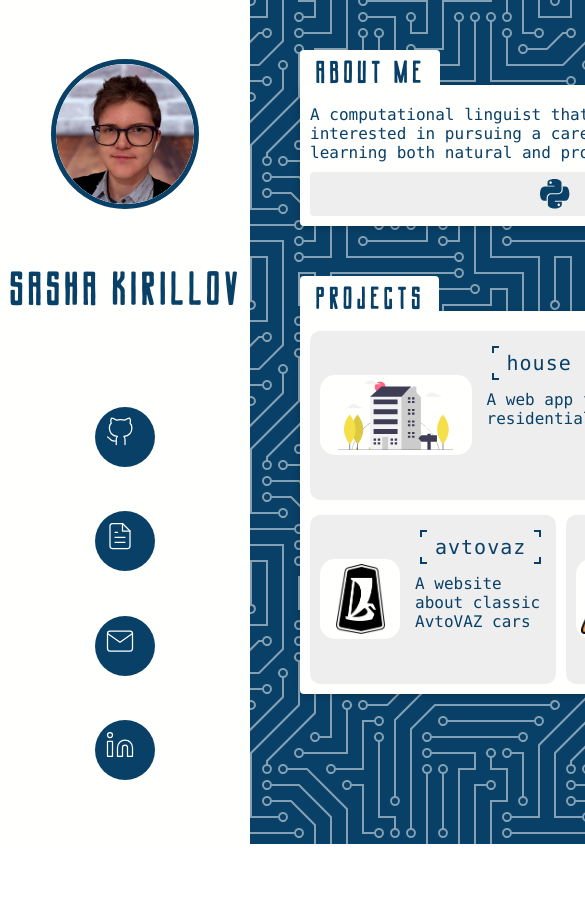
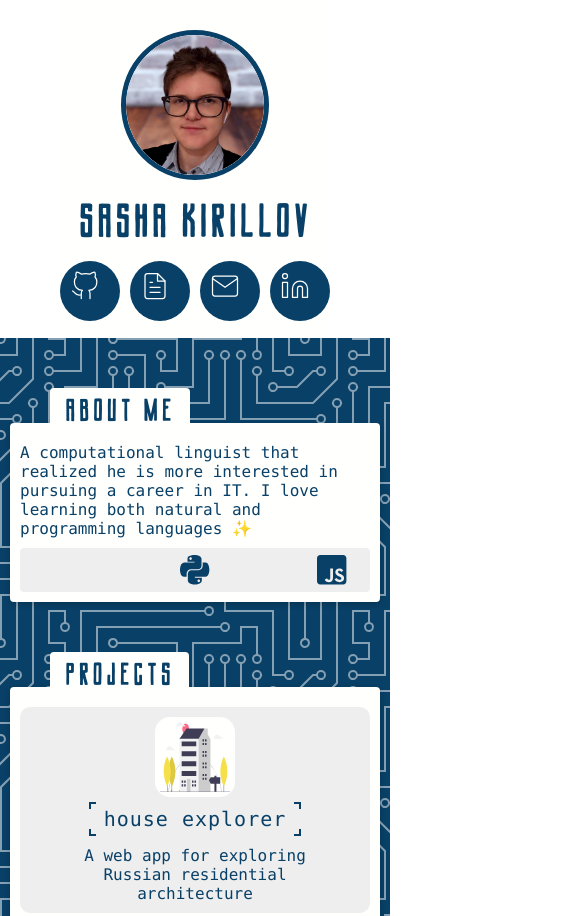
Before and after one commit to sasha-kir/homepage, a website built with webpack: page public/index.html in a window 390 px wide. Shown: the top 916 px of the page, 585 px wide, since content can reach past the window. Before the commit the page ends 844 px from the top, so only its background shows below. Built offline with nearby package versions, Linux system fonts and the light colour scheme; files whose address does not match are found by name.

Commit message:
add responsiveness

```diff
--- a/src/style.css
+++ b/src/style.css
@@ -70,7 +70,7 @@ main {
 #social-networks {
     display: grid;
     grid-template-rows: repeat(4, 1fr);
-    row-gap: 10px;
+    grid-gap: 10px;
 }
 
 .social-btn {
@@ -143,7 +143,6 @@ main {
     background-color: var(--light-theme);
     margin: 35px 50px 0 50px;
     min-height: 100px;
-    min-width: 450px;
     border-radius: 4px;
     box-shadow: 0 2px 6px 0 rgba(0, 0, 0, 0.2);
     padding: 10px;
@@ -175,7 +174,7 @@ main {
 
 #projects {
     display: grid;
-    grid-template-columns: 1fr 1fr;
+    grid-template-columns: repeat(auto-fill, minmax(300px, 1fr));
     grid-template-rows: 1fr 1fr;
     row-gap: 5px;
     column-gap: 10px;
@@ -279,3 +278,60 @@ main {
     background: var(--light-theme);
     border-radius: 10px;
 }
+
+@media screen and (max-width: 900px) {
+    .project-card.main {
+        grid-column: auto;
+    }
+    .project-logo img {
+        height: 70px;
+        max-width: 70px;
+    }
+    main {
+        padding-bottom: 30px;
+    }
+}
+
+@media screen and (max-width: 750px) {
+    #root {
+        grid-template-columns: 1fr;
+    }
+    aside {
+        padding-bottom: initial;
+        padding-top: 30px;
+        grid-template-rows: 1fr 0.5fr 0.5fr;
+    }
+    #social-networks {
+        grid-template-rows: auto;
+        grid-template-columns: repeat(4, 1fr);
+    }
+    #full-name {
+        align-self: center;
+    }
+    .social-btn:hover .tooltip {
+        display: none;
+    }
+    .main-section-content {
+        margin: 35px 10px 0;
+    }
+    .project-card {
+        padding: 10px 0px;
+        grid-template-columns: initial;
+        justify-items: center;
+    }
+    .project-logo {
+        max-width: 50px;
+    }
+    .project-content {
+        display: flex;
+        flex-direction: column;
+        justify-items: center;
+    }
+    .project-name {
+        align-self: center;
+    }
+    .project-description {
+        max-width: 250px;
+        text-align: center;
+    }
+}
```
